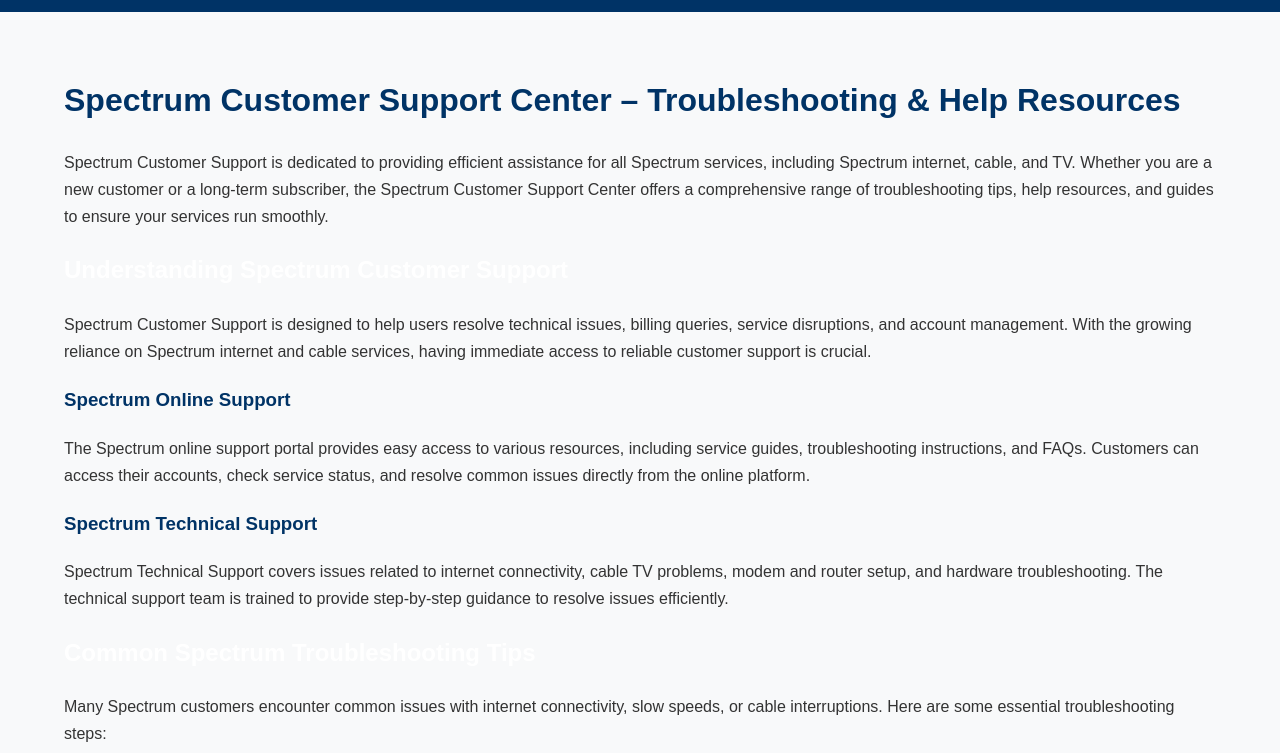
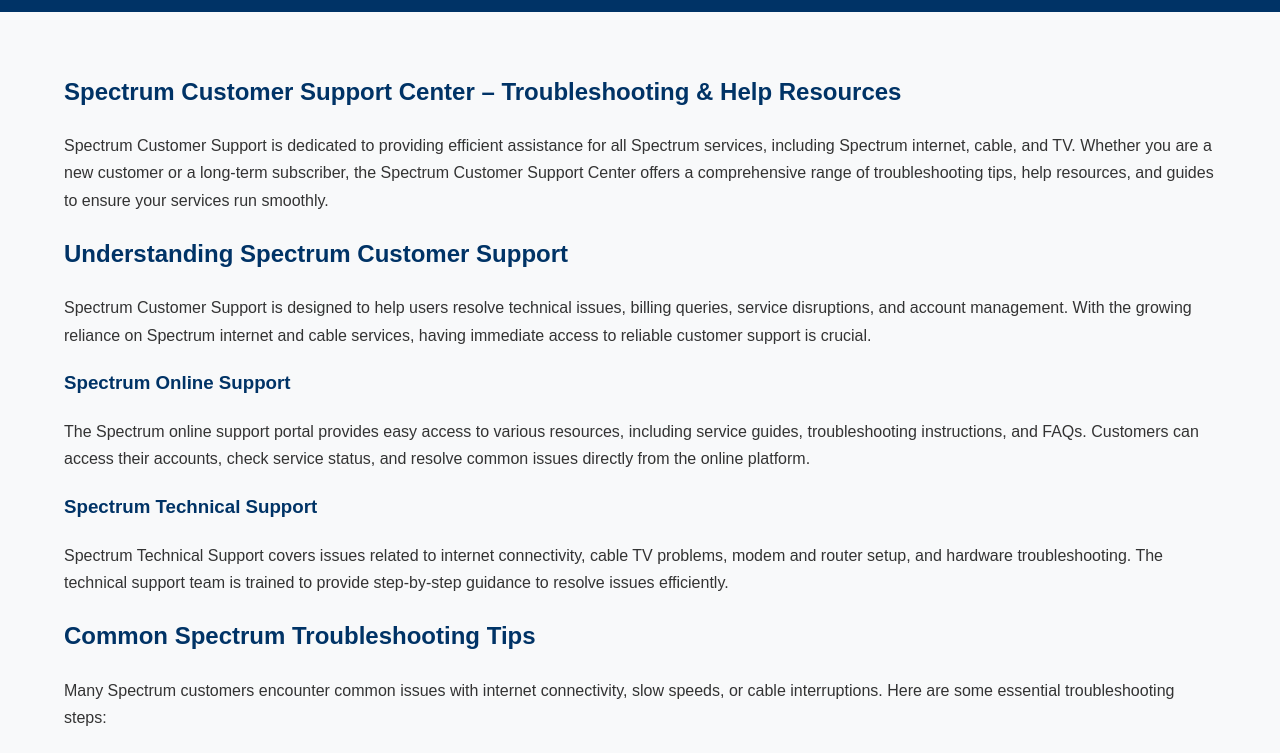
Before and after one commit to lexismith8976-ai/Spectrumcustomersupport, a plain HTML site: page index.html in a window 1280 px wide. Shown: the part 99-852 px from the top of the page. Drawn offline with Linux system fonts and the light colour scheme.

Commit message:
Update index.html

```diff
--- a/index.html
+++ b/index.html
@@ -70,11 +70,11 @@
             padding: 40px 0;
         }
 
-        h2{
+        h1{
             color:white;
         }
 
-        h1, h3 {
+        h2, h3 {
             color: #003366;
         }
 
@@ -119,7 +119,7 @@
     </header>
 
     <main class="container">
-        <h1>Spectrum Customer Support Center – Troubleshooting & Help Resources</h1>
+        <h2>Spectrum Customer Support Center – Troubleshooting & Help Resources</h2>
 
         <p>Spectrum Customer Support is dedicated to providing efficient assistance for all Spectrum services, including Spectrum internet, cable, and TV. Whether you are a new customer or a long-term subscriber, the Spectrum Customer Support Center offers a comprehensive range of troubleshooting tips, help resources, and guides to ensure your services run smoothly.</p>
 
```
